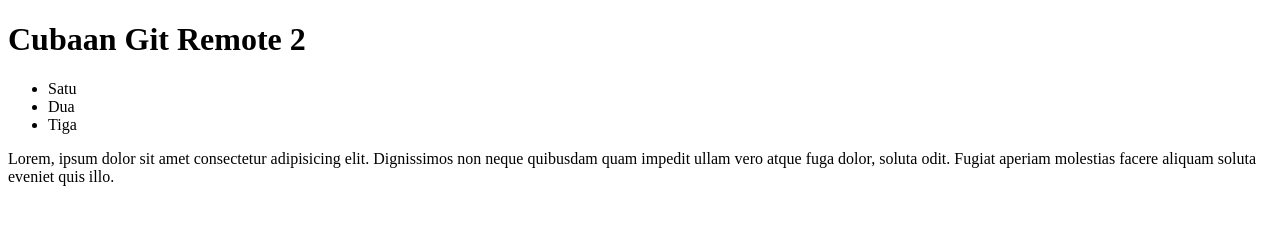
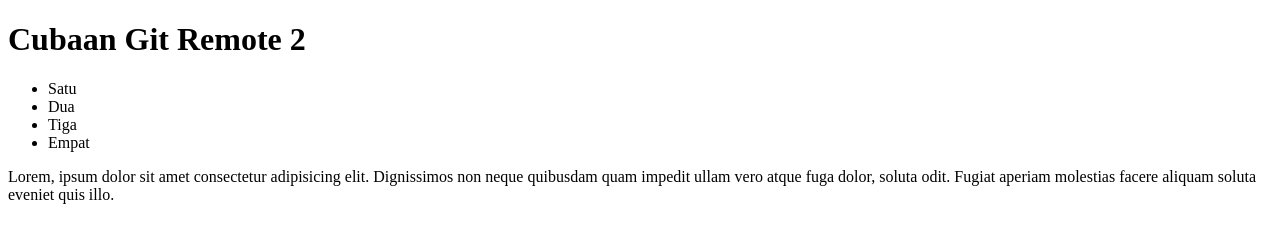
Before and after one commit to akhimumtaz/test-remote-2, a plain HTML site: page index.html in a window 1280 px wide. Drawn offline with Linux system fonts and the light colour scheme.

Commit message:
menambahkan list di file index.html

```diff
--- a/index.html
+++ b/index.html
@@ -11,6 +11,7 @@
       <li>Satu</li>
       <li>Dua</li>
       <li>Tiga</li>
+      <li>Empat</li>
     </ul>
     <p>
       Lorem, ipsum dolor sit amet consectetur adipisicing elit. Dignissimos non
```
